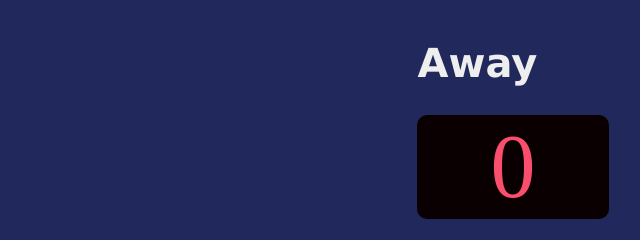
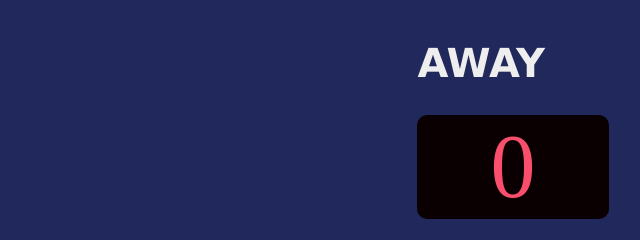
Before and after one commit to Neeper1/scoreboard-js, a plain HTML site: page index.html in a window 1280 px wide. Shown: the top 240 px of the page, 447-1087 px from the left. Drawn offline with nearby package versions, Linux system fonts and the light colour scheme.

Commit message:
Fix typo.

```diff
--- a/index.html
+++ b/index.html
@@ -14,7 +14,7 @@
                 </div>
             </div>
             <div>
-                <h3 class="board-title">Away</h3>
+                <h3 class="board-title">AWAY</h3>
                 <h4 id="score-el-guest">0</h4>
                 <div class="buttons">
                     <button onclick="onePointGuest()">+1</button>
```
